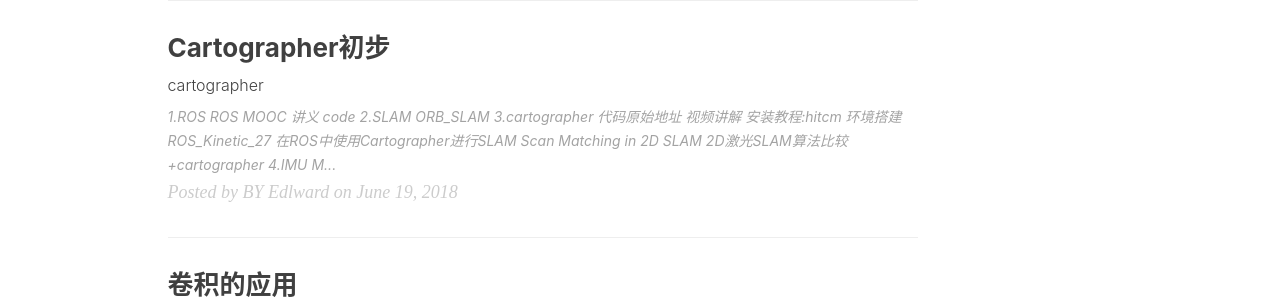
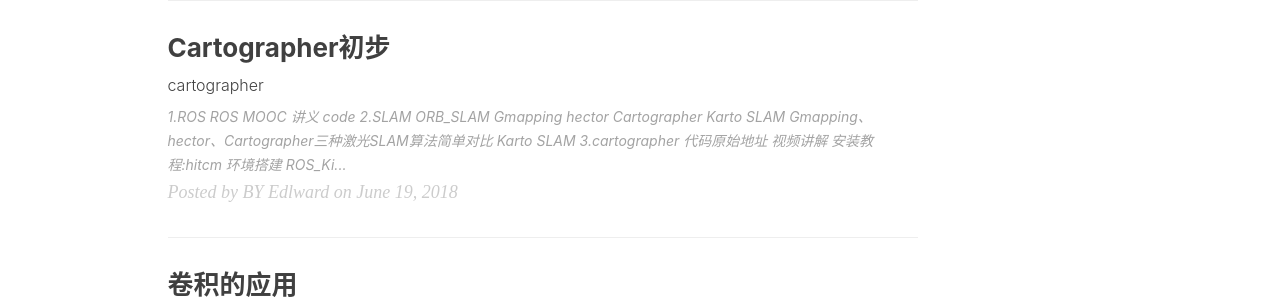
Before and after one commit to gary-robotics/dlward, a Jekyll site: the page built from index.html, in a window 1280 px wide. Shown: the part 1316-1616 px from the top of the page. Built offline with Jekyll 4.4.1, drawn with Linux system fonts in a browser that asks for light colours; nearby versions of some CDN libraries; the list of posts is cut into pages by our own code.

Commit message:
Update 2018-06-19-Cartographer初步-2018.markdown

```diff
--- a/_posts/2018-06-19-Cartographer初步-2018.markdown
+++ b/_posts/2018-06-19-Cartographer初步-2018.markdown
@@ -17,6 +17,10 @@
 
 ## 2.SLAM
 [ORB_SLAM](https://github.com/raulmur/ORB_SLAM)
+>Gmapping hector Cartographer  Karto SLAM
+[Gmapping、hector、Cartographer三种激光SLAM算法简单对比](https://blog.csdn.net/jeff_lee_/article/details/77869987)
+[Karto SLAM](https://blog.csdn.net/qq_24893115/article/details/52965410?locationNum=4&fps=1)
+
 
 ## 3.cartographer
 [代码原始地址](https://github.com/googlecartographer/cartographer)
```
